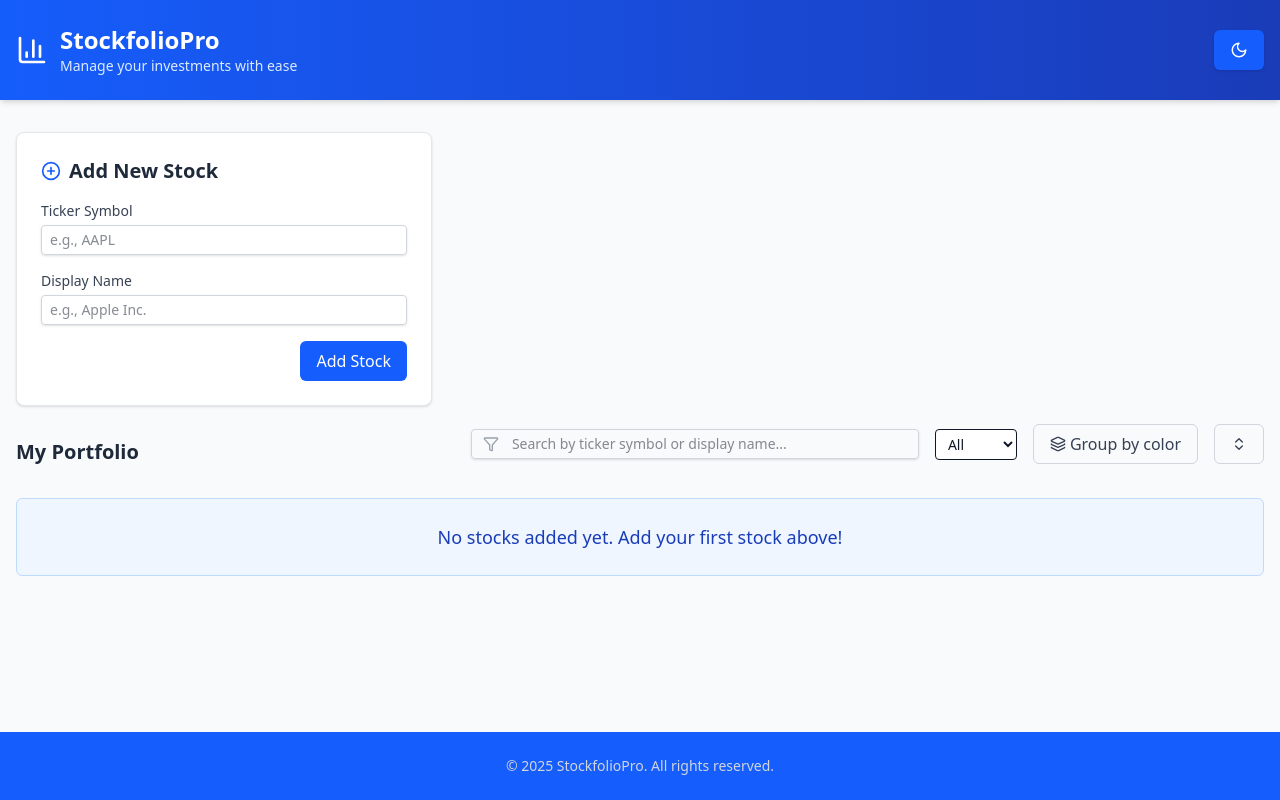
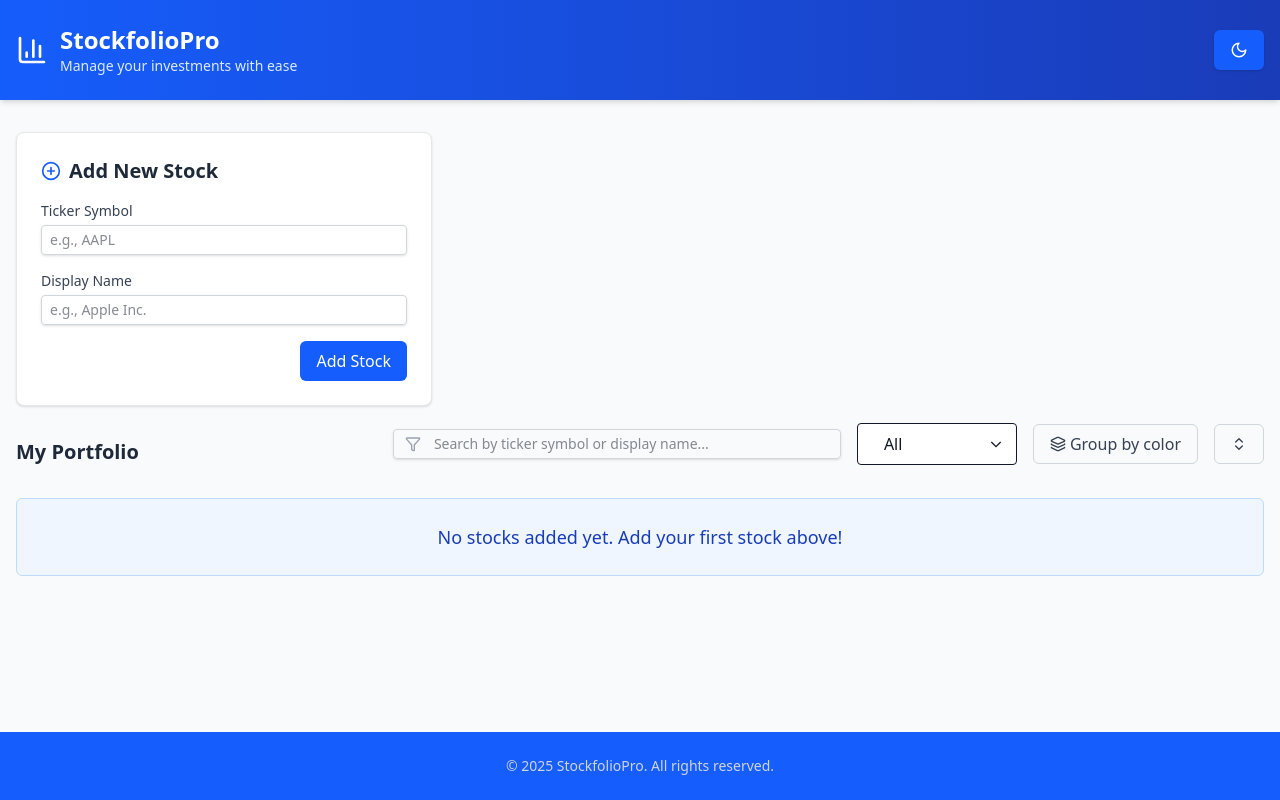
Before and after one commit to NinjaEde/my-stockfolio, a React (Vite) app: page / in a window 1280 px wide. Built offline with nearby package versions, Linux system fonts and the light colour scheme.

Commit message:
feat: add CustomSelect component and integrate bookmark color filtering in StockList

```diff
--- a/src/components/StockList.tsx
+++ b/src/components/StockList.tsx
@@ -5,14 +5,15 @@ import StockCard from './StockCard';
 import Input from './ui/Input';
 import { Filter, ChevronsDownUp, ChevronsUpDown, Layers, Tag, LoaderCircle } from 'lucide-react';
 import Button from './ui/Button';
+import CustomSelect from './ui/CustomSelect';
 
 const BOOKMARK_COLORS = [
-  { name: 'All', value: '' },
-  { name: 'Green', value: 'text-green-500' },
-  { name: 'Purple', value: 'text-purple-500' },
-  { name: 'Blue', value: 'text-blue-500' },
-  { name: 'Yellow', value: 'text-yellow-500' },
-  { name: 'Red', value: 'text-red-500' },
+  { name: 'All', value: '', color: 'transparent' },
+  { name: 'Green', value: 'text-green-500', color: '#22c55e' },
+  { name: 'Purple', value: 'text-purple-500', color: '#a21caf' },
+  { name: 'Blue', value: 'text-blue-500', color: '#2563eb' },
+  { name: 'Yellow', value: 'text-yellow-500', color: '#eab308' },
+  { name: 'Red', value: 'text-red-500', color: '#ef4444' },
 ];
 
 const StockList: React.FC = () => {
@@ -75,8 +76,8 @@ const StockList: React.FC = () => {
     setDetailsOpen((prev) => !prev);
   };
 
-  const handleColorFilterChange = (e: React.ChangeEvent<HTMLSelectElement>) => {
-    setFilterColor(e.target.value);
+  const handleColorFilterChange = (colorValue: string) => {
+    setFilterColor(colorValue);
   };
 
   const handleGroupByColor = () => {
@@ -97,18 +98,18 @@ const StockList: React.FC = () => {
             />
             <Filter className="absolute left-3 top-1/2 transform -translate-y-1/2 text-gray-400" size={16} />
           </div>
-          <select
-            value={filterColor}
-            onChange={handleColorFilterChange}
-            className="border rounded px-2 py-1 text-sm bg-white dark:bg-gray-700 dark:text-gray-200"
-            title="Filter by bookmark color"
-          >
-            {BOOKMARK_COLORS.map((color) => (
-              <option key={color.value} value={color.value}>
-                {color.name}
-              </option>
-            ))}
-          </select>
+          <div className="min-w-[160px]">
+            <CustomSelect
+              options={BOOKMARK_COLORS.map(c => ({
+                label: c.name,
+                value: c.value,
+                color: c.color,
+              }))}
+              value={filterColor}
+              onChange={handleColorFilterChange}
+              className="w-full"
+            />
+          </div>
           <Button
             variant={groupByColor ? "primary" : "outline"}
             onClick={handleGroupByColor}
--- /dev/null
+++ b/src/components/ui/CustomSelect.tsx
@@ -0,0 +1,87 @@
+import React from "react";
+
+type Option = {
+  label: string;
+  value: string;
+  color: string; // HEX or CSS color string
+};
+
+type CustomSelectProps = {
+  options: Option[];
+  value: string;
+  onChange: (value: string) => void;
+  className?: string;
+};
+
+export const CustomSelect: React.FC<CustomSelectProps> = ({
+  options,
+  value,
+  onChange,
+  className = "",
+}) => {
+  const [open, setOpen] = React.useState(false);
+
+  const selectedOption = options.find((opt) => opt.value === value);
+
+  const handleSelect = (val: string) => {
+    onChange(val);
+    setOpen(false);
+  };
+
+  return (
+    <div className={`relative w-full ${className}`}>
+      <button
+        type="button"
+        className="w-full flex items-center px-3 py-2 border rounded bg-white dark:bg-gray-800 text-gray-900 dark:text-gray-100"
+        onClick={() => setOpen((o) => !o)}
+      >
+        {selectedOption && (
+          <span
+            className="inline-block mr-2"
+            style={{
+              width: 0,
+              height: 20,
+              borderLeft: `6px solid ${selectedOption.color}`,
+            }}
+          />
+        )}
+        <span>{selectedOption ? selectedOption.label : "Select..."}</span>
+        <svg
+          className="ml-auto h-4 w-4 text-muted-foreground"
+          fill="none"
+          stroke="currentColor"
+          strokeWidth={2}
+          viewBox="0 0 24 24"
+        >
+          <path d="M19 9l-7 7-7-7" />
+        </svg>
+      </button>
+      {open && (
+        <div className="absolute z-10 mt-1 w-full bg-white dark:bg-gray-800 border rounded shadow-lg">
+          {options.map((opt) => (
+            <button
+              key={opt.value}
+              type="button"
+              className={`flex items-center w-full px-3 py-2 text-left transition-colors
+                hover:bg-gray-100 dark:hover:bg-gray-700
+                ${opt.value === value ? "bg-gray-100 dark:bg-gray-700" : ""}`}
+              onClick={() => handleSelect(opt.value)}
+            >
+              <span
+                className="inline-block mr-2"
+                style={{
+                  width: 0,
+                  height: 20,
+                  borderLeft: `6px solid ${opt.color}`,
+                }}
+              />
+              <span>{opt.label}</span>
+            </button>
+          ))}
+        </div>
+      )}
+    </div>
+  );
+};
+
+export default CustomSelect;
--- a/src/types/index.ts
+++ b/src/types/index.ts
@@ -5,6 +5,7 @@ export interface Stock {
   chart_id: string;
   created_at: string;
   is_interesting?: boolean;
+  bookmark_color?: string;
 }
 
 export interface Note {
```
